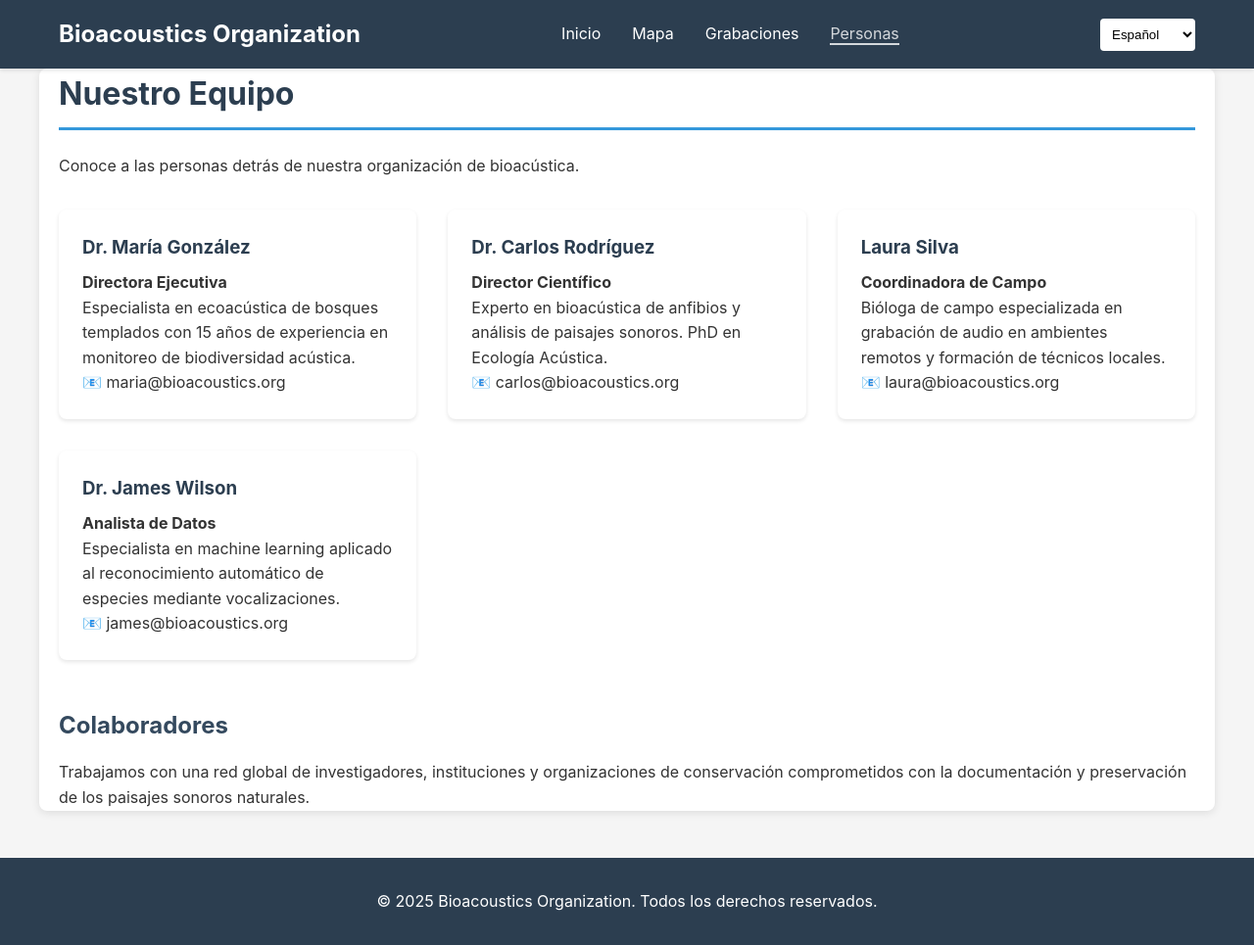
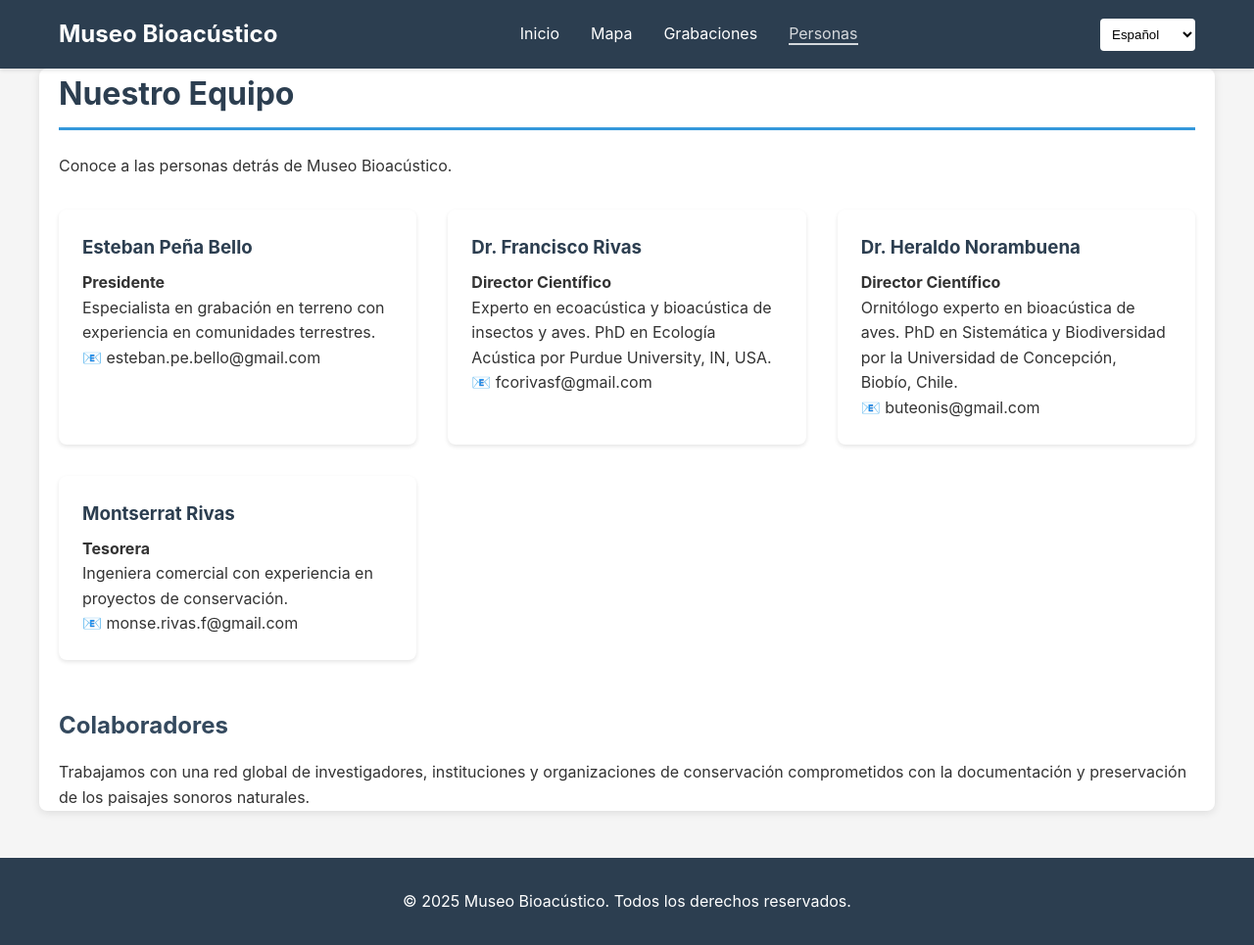
Before and after one commit to panchorivasf/bioacoustics-site, a Jekyll site: the page people.html, which Jekyll copies as it is, in a window 1280 px wide and 965 px high. Shown: the whole window at 98% size. Built offline with Jekyll 4.4.1, drawn with Linux system fonts in a browser that asks for light colours.

Commit message:
Update people.html

```diff
--- a/people.html
+++ b/people.html
@@ -3,13 +3,13 @@
 <head>
     <meta charset="UTF-8">
     <meta name="viewport" content="width=device-width, initial-scale=1.0">
-    <title>Nuestro Equipo - Bioacoustics</title>
+    <title>Nuestro Equipo - Museo Bioacústico</title>
     <link rel="stylesheet" href="css/style.css">
 </head>
 <body>
     <nav class="navbar">
         <div class="container">
-            <a href="index.html" class="logo">Bioacoustics Organization</a>
+            <a href="index.html" class="logo">Museo Bioacústico</a>
             <ul class="nav-menu">
                 <li><a href="index.html">Inicio</a></li>
                 <li><a href="map.html">Mapa</a></li>
@@ -32,35 +32,35 @@
 
     <main class="container">
         <h1>Nuestro Equipo</h1>
-        <p style="margin-bottom: 2rem;">Conoce a las personas detrás de nuestra organización de bioacústica.</p>
+        <p style="margin-bottom: 2rem;">Conoce a las personas detrás de Museo Bioacústico.</p>
 
         <div class="grid">
             <div class="card">
-                <h3>Dr. María González</h3>
-                <p><strong>Directora Ejecutiva</strong></p>
-                <p>Especialista en ecoacústica de bosques templados con 15 años de experiencia en monitoreo de biodiversidad acústica.</p>
-                <p>📧 maria@bioacoustics.org</p>
+                <h3>Esteban Peña Bello</h3>
+                <p><strong>Presidente</strong></p>
+                <p>Especialista en grabación en terreno con experiencia en comunidades terrestres.</p>
+                <p>📧 esteban.pe.bello@gmail.com</p>
             </div>
 
             <div class="card">
-                <h3>Dr. Carlos Rodríguez</h3>
+                <h3>Dr. Francisco Rivas</h3>
                 <p><strong>Director Científico</strong></p>
-                <p>Experto en bioacústica de anfibios y análisis de paisajes sonoros. PhD en Ecología Acústica.</p>
-                <p>📧 carlos@bioacoustics.org</p>
+                <p>Experto en ecoacústica y bioacústica de insectos y aves. PhD en Ecología Acústica por Purdue University, IN, USA.</p>
+                <p>📧 fcorivasf@gmail.com</p>
             </div>
 
             <div class="card">
-                <h3>Laura Silva</h3>
-                <p><strong>Coordinadora de Campo</strong></p>
-                <p>Bióloga de campo especializada en grabación de audio en ambientes remotos y formación de técnicos locales.</p>
-                <p>📧 laura@bioacoustics.org</p>
+                <h3>Dr. Heraldo Norambuena</h3>
+                <p><strong>Director Científico</strong></p>
+                <p>Ornitólogo experto en bioacústica de aves. PhD en Sistemática y Biodiversidad por la Universidad de Concepción, Biobío, Chile.</p>
+                <p>📧 buteonis@gmail.com</p>
             </div>
 
             <div class="card">
-                <h3>Dr. James Wilson</h3>
-                <p><strong>Analista de Datos</strong></p>
-                <p>Especialista en machine learning aplicado al reconocimiento automático de especies mediante vocalizaciones.</p>
-                <p>📧 james@bioacoustics.org</p>
+                <h3>Montserrat Rivas</h3>
+                <p><strong>Tesorera</strong></p>
+                <p>Ingeniera comercial con experiencia en proyectos de conservación.</p>
+                <p>📧 monse.rivas.f@gmail.com</p>
             </div>
         </div>
 
@@ -72,7 +72,7 @@
 
     <footer>
         <div class="container">
-            <p>&copy; 2025 Bioacoustics Organization. Todos los derechos reservados.</p>
+            <p>&copy; 2025 Museo Bioacústico. Todos los derechos reservados.</p>
         </div>
     </footer>
 
```
